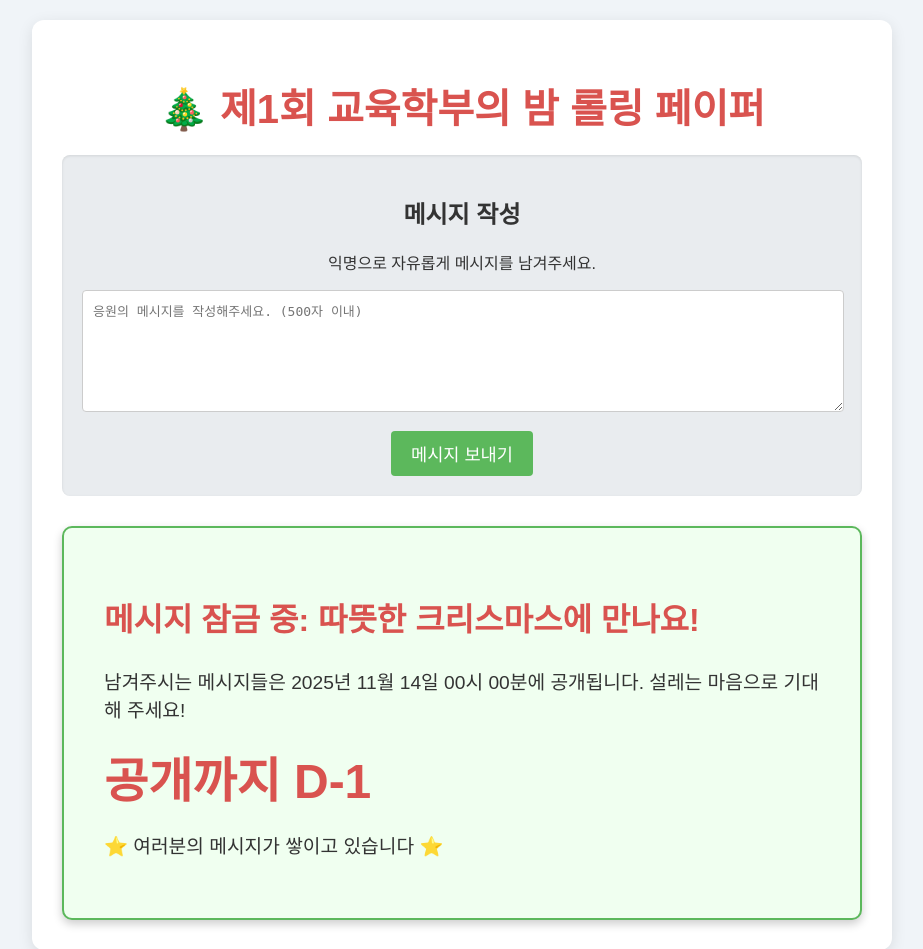
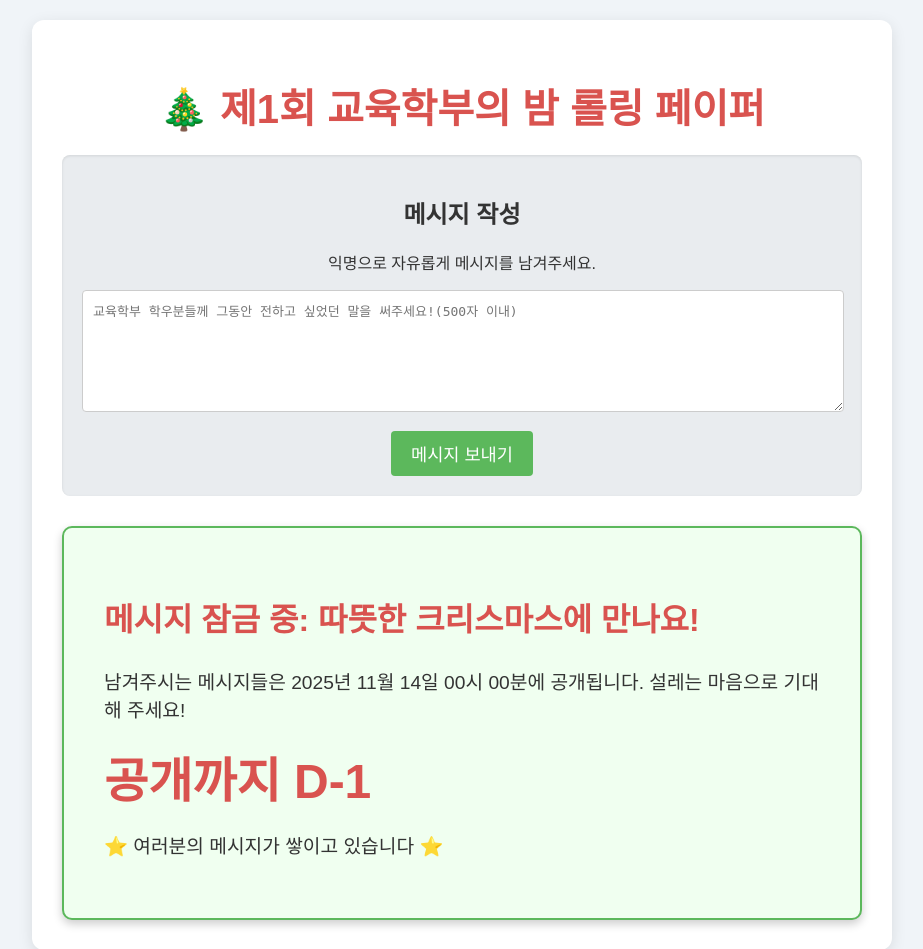
Before and after one commit to p6x6wc4spb-hash/collegeofeducation_rollingpaper, a Flask app: page / in a window 1280 px wide. Shown: the top 949 px of the page, without its empty margins (178-1101 px from the left). Run offline with Flask 3, Linux system fonts and the light colour scheme; data that the repository does not hold is empty.

Commit message:
Update index.html

```diff
--- a/templates/index.html
+++ b/templates/index.html
@@ -113,7 +113,7 @@
             <h2>메시지 작성</h2>
             <p>익명으로 자유롭게 메시지를 남겨주세요.</p>
             <form method="POST" action="{{ url_for('write_message') }}">
-                <textarea name="content" placeholder="응원의 메시지를 작성해주세요. (500자 이내)" maxlength="500" required></textarea>
+                <textarea name="content" placeholder="교육학부 학우분들께 그동안 전하고 싶었던 말을 써주세요!(500자 이내)" maxlength="500" required></textarea>
                 <button type="submit">메시지 보내기</button>
             </form>
         </div>
```
